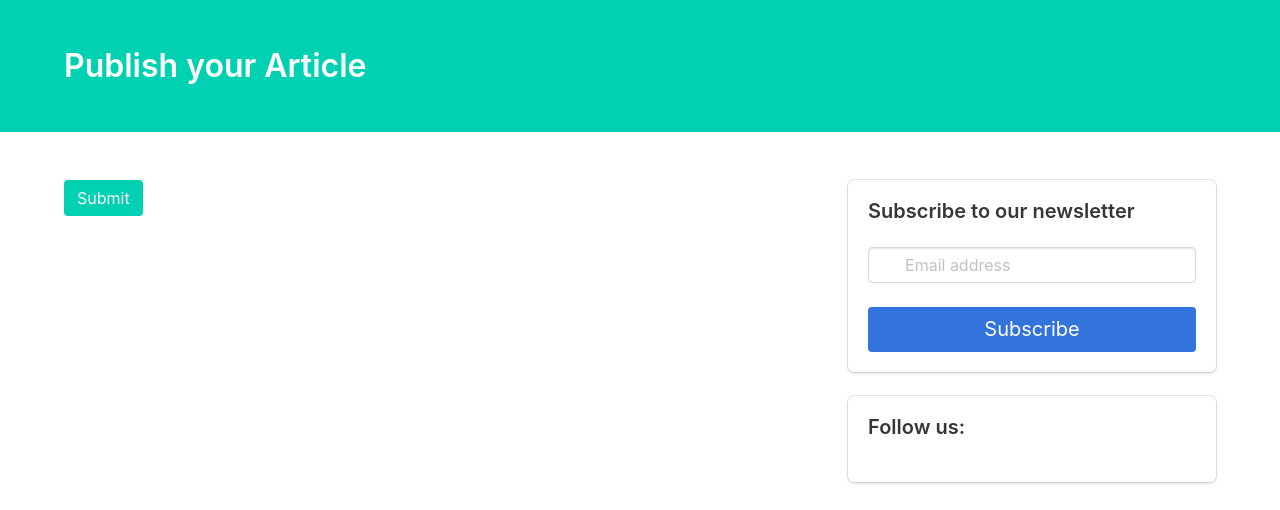
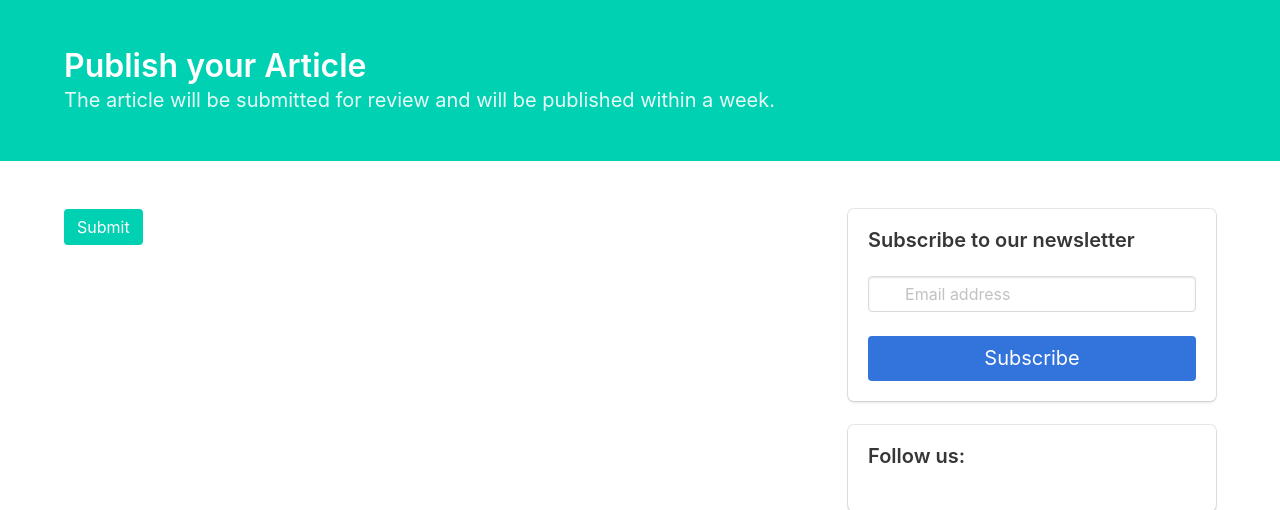
Before and after one commit to vaibhavmule/csclub, a Django app: template templates/post_edit.html in a window 1280 px wide. Shown: the part 52-562 px from the top of the page. Run offline with Django 3.2, Linux system fonts and the light colour scheme; the template is opened without the code that fills it, so the values that code supplies are empty; some libraries are stand-ins or nearby versions.

Commit message:
subtitle about blog post will be get reviewed

```diff
--- a/templates/post_edit.html
+++ b/templates/post_edit.html
@@ -8,7 +8,7 @@
   <div class="hero-body">
     <div class="container">
       <h1 class="title">Publish your Article</h1>
-      <!-- <p class="subtitle">by <a href="/{{post.author.username}}"></a></p> -->
+      <p class="subtitle">The article will be submitted for review and will be published within a week.</p>
     </div>
   </div>
 </section>
```
